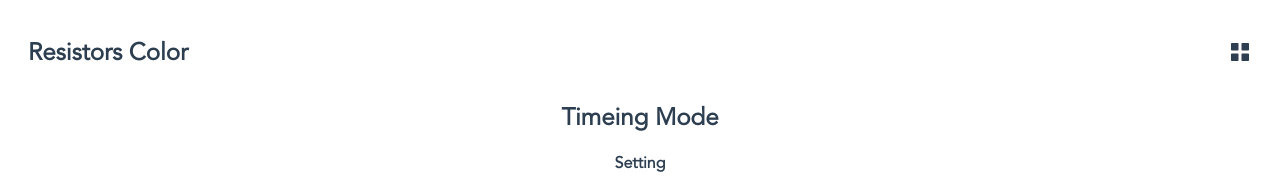
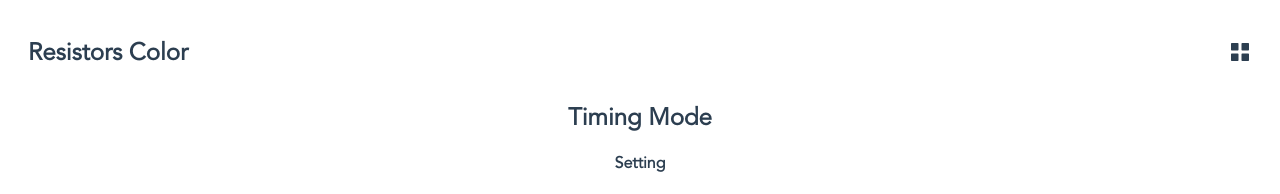
Before and after one commit to wilicw/resicolor, a Vue app: page /resicolor/timeing in a window 1280 px wide. Shown: the top 194 px of the page. Built offline with nearby package versions, Linux system fonts and the light colour scheme.

Commit message:
Update Timeing.vue

```diff
--- a/src/views/Timeing.vue
+++ b/src/views/Timeing.vue
@@ -2,7 +2,7 @@
   <div id="timeing">
     <el-main>
       <div v-if="(!isstart)&&(!end)">
-        <h2>Timeing Mode</h2>
+        <h2>Timing Mode</h2>
         <h4>Setting</h4>
         <el-input-number size="medium" @change="timechange" :min="10" :max="600" v-model="time"></el-input-number>
         <br>
```
